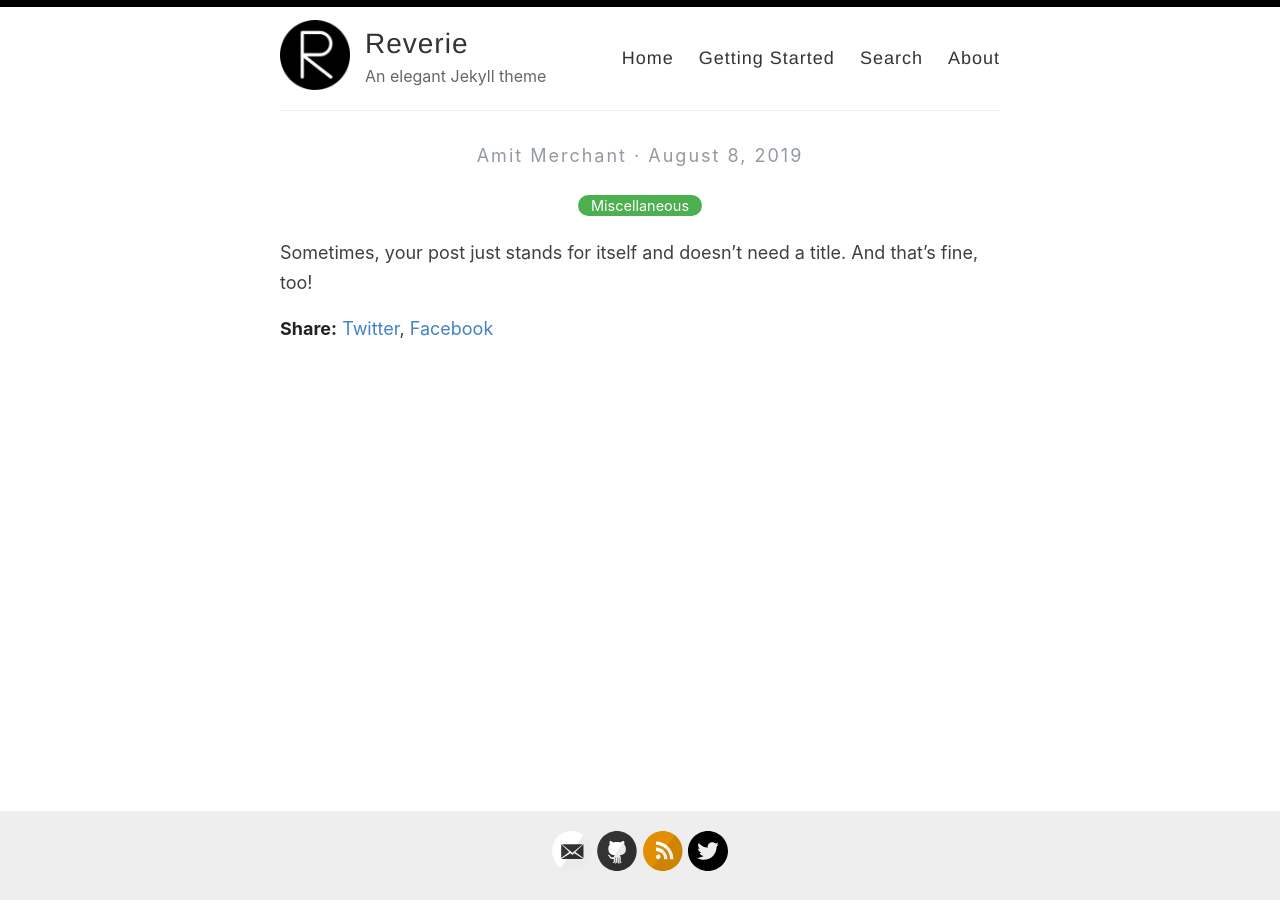
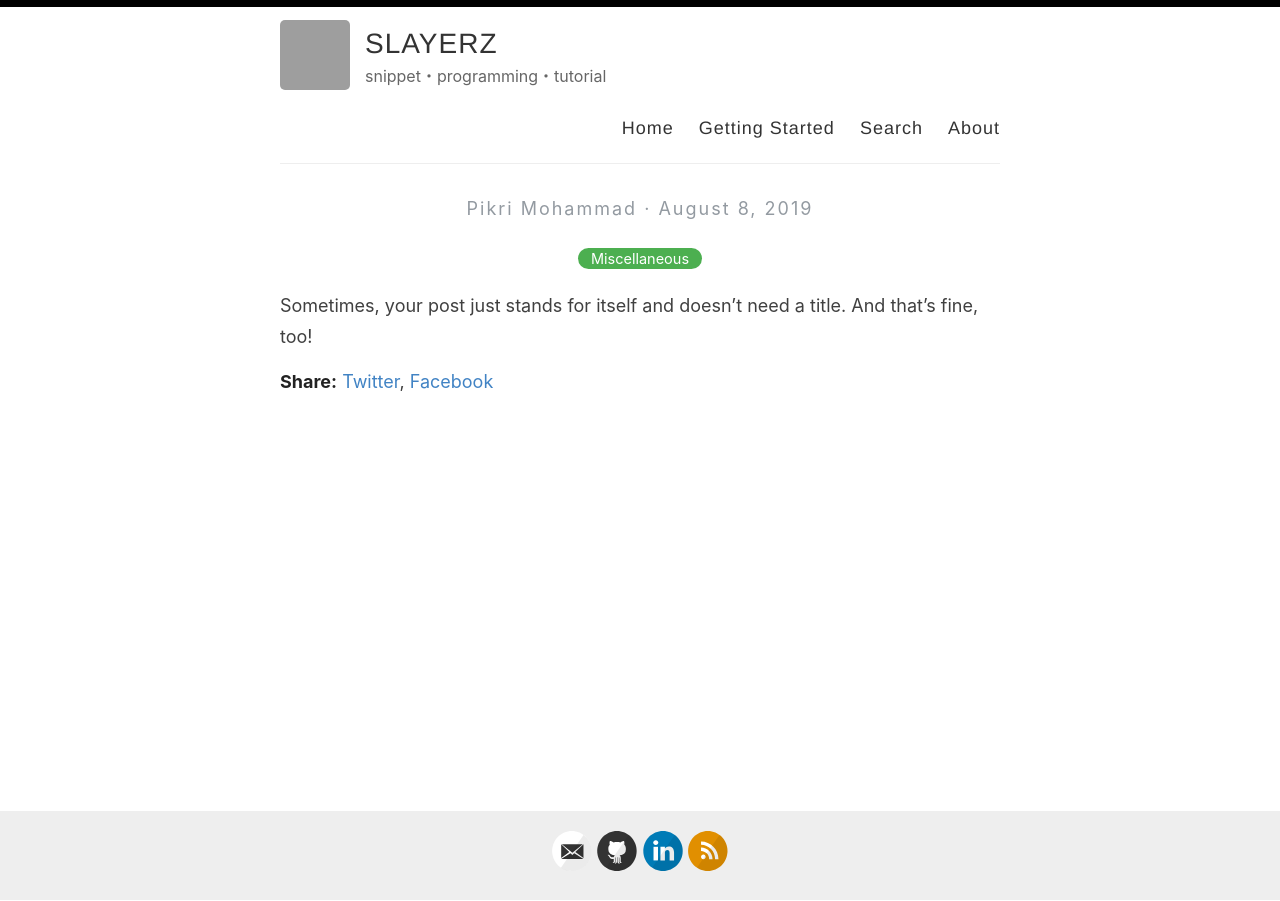
Before and after one commit to slayerz/slayerz.github.io, a Jekyll site: the page built from _posts/2019-08-08-no-title-posts.md, in a window 1280 px wide. Built offline with Jekyll 4.4.1, drawn with Linux system fonts in a browser that asks for light colours; grey boxes are pictures that could not be loaded.

Commit message:
Update _config.yml

```diff
--- a/_config.yml
+++ b/_config.yml
@@ -3,16 +3,16 @@
 #
 
 # Name of your site (displayed in the header)
-name: Reverie
+name: SLAYERZ
 
 # Name of the author
-author: Amit Merchant
+author: Pikri Mohammad
 
 # Short bio or description (displayed in the header)
-description: An elegant Jekyll theme
+description: snippet・programming・tutorial
 
 # URL of your avatar or profile pic (you could use your GitHub profile pic)
-avatar: /images/reverie.png
+avatar: https://avatars2.githubusercontent.com/u/9287066
 
 #
 # Flags below are optional
@@ -21,15 +21,15 @@ avatar: /images/reverie.png
 # Includes an icon in the footer for each username you enter
 footer-links:
   dribbble:
-  email: amit.d.merchant@gmail.com
+  email: slayerz.ninja@gmail.com
   facebook:
   flickr:
-  github: amitmerchant1990/reverie
+  github: slayerz
   instagram:
-  linkedin:
+  linkedin: pikrimohammad
   pinterest:
   rss: rss
-  twitter: amit_merchant
+  twitter:
   stackoverflow:
   youtube: # channel/<your_long_string> or user/<user-name>
   googleplus: # anything in your profile username that comes after plus.google.com/
@@ -41,18 +41,18 @@ footer-links:
 disqus:
 
 # Enter your Google Analytics web tracking code (e.g. UA-2110908-2) to activate tracking
-google_analytics: UA-43339302-11
+google_analytics: UA-153178888-1
 
 # Your website URL (e.g. http://amitmerchant1990.github.io or http://www.amitmerchant.com)
 # Used for Sitemap.xml and your RSS feed
-url: http://www.amitmerchant.com/reverie
-enforce_ssl: https://www.amitmerchant.com/reverie
+url: https://slayerz.libcat.my
+enforce_ssl: https://slayerz.libcat.my
 
 # If you're hosting your site at a Project repository on GitHub pages
 # (http://yourusername.github.io/repository-name)
 # and NOT your User repository (http://yourusername.github.io)
 # then add in the baseurl here, like this: "/repository-name"
-baseurl: "/reverie"
+baseurl: ""
 
 #
 # !! You don't need to change any of the configuration flags below !!
@@ -86,7 +86,7 @@ plugins:
 
 include: ['_pages']
 
-paginate: 6
+paginate: 5
 paginate_path: /page:num/
 
 # Exclude these files from your production _site
```
